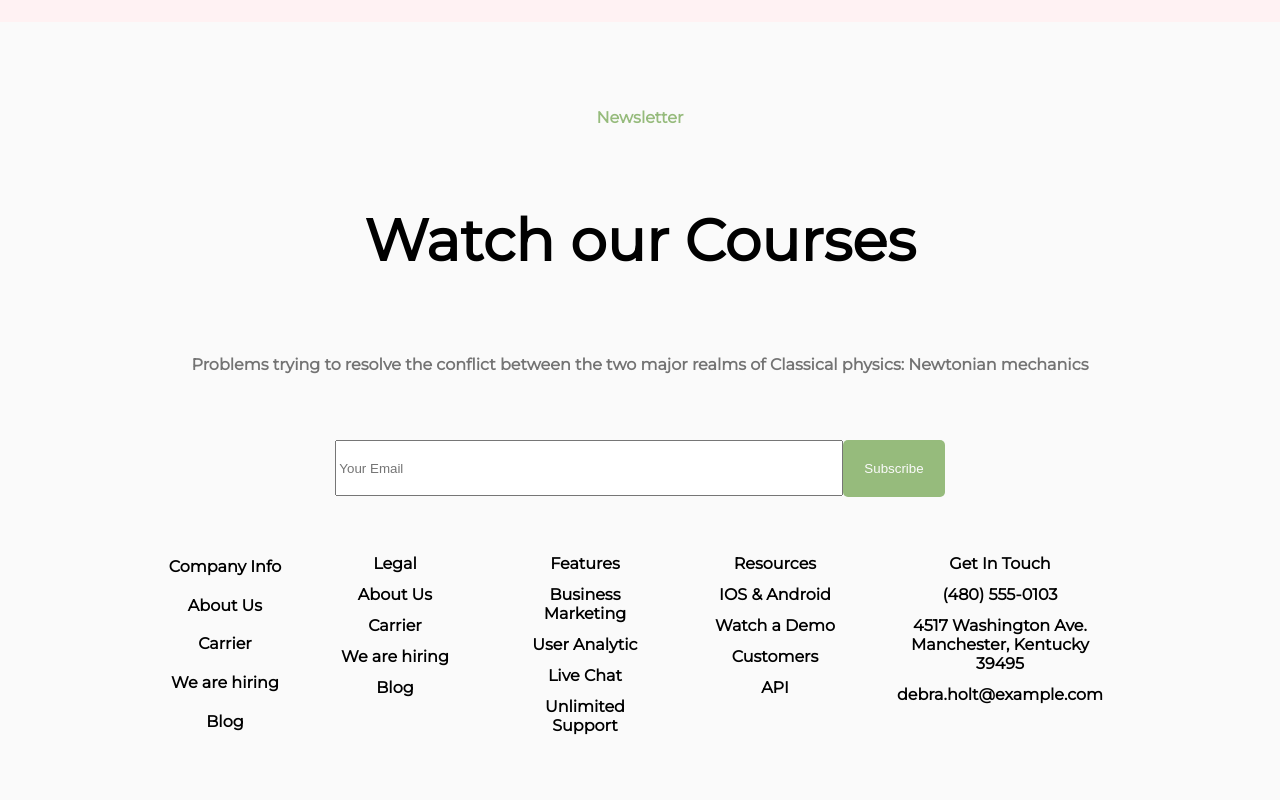
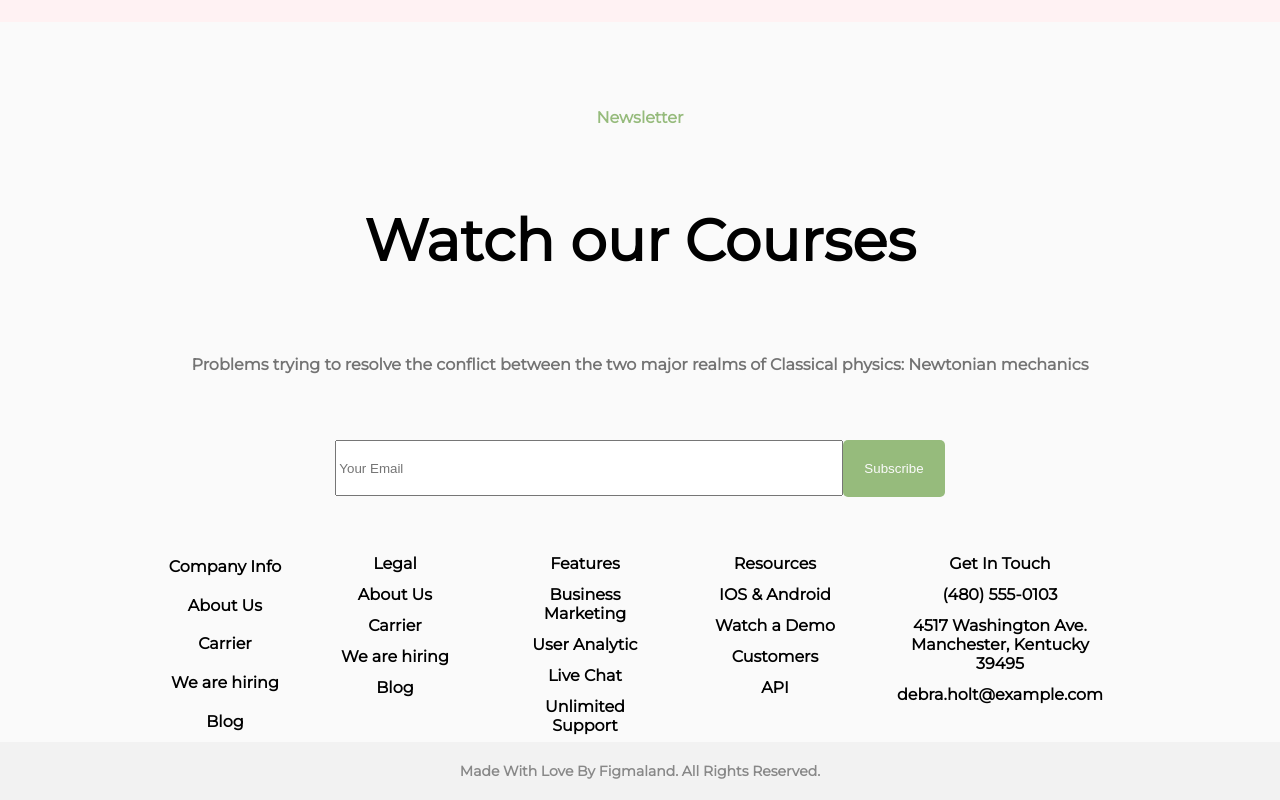
Before and after one commit to kimtaemila/Figma-webpage-design, a plain HTML site: page index.html in a window 1280 px wide. Shown: the part 2302-3102 px from the top of the page. Before the commit the page ends 3044 px from the top, so only its background shows below. Drawn offline with Linux system fonts and the light colour scheme.

Commit message:
added footer

```diff
--- a/index.html
+++ b/index.html
@@ -263,6 +263,9 @@
             </div>
         </div>
     </header>
+    <footer>
+        <p>Made With Love By Figmaland. All Rights Reserved.</p>
+    </footer>
 </body>
 
 </html>
--- a/style.css
+++ b/style.css
@@ -266,6 +266,19 @@ ul {
     padding: 5px;
 }
 
+footer {
+    background-color: #f2f2f2;
+    padding: 20px;
+    text-align: center;
+}
+
+footer p {
+    margin: 0;
+    font-size: 14px;
+    color: #888888;
+}
+
+
 
 @media (max-width: 768px) {
 
@@ -309,4 +322,8 @@ ul {
         width: 100%;
         margin-bottom: 20px;
     }
+
+    footer p {
+        font-size: 12px;
+    }
 }
```
